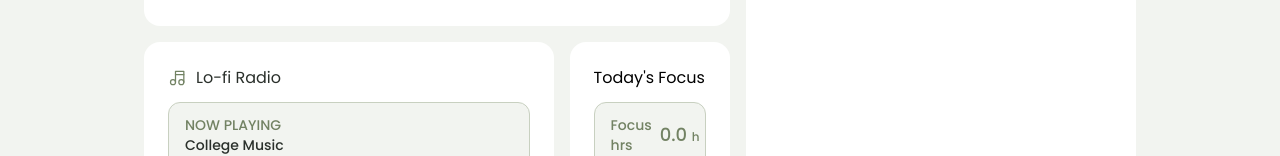
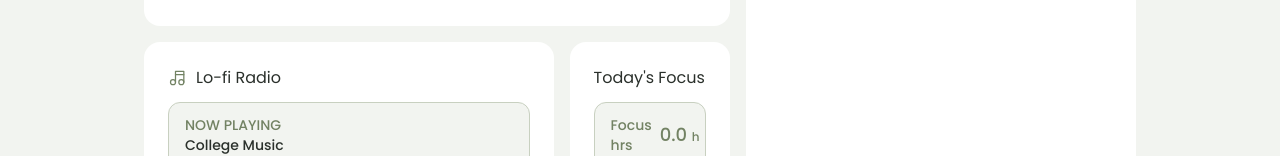
Before and after one commit to Anasfaiq/lofi-focus, a React (Vite) app: page / in a window 1280 px wide. Shown: the part 519-675 px from the top of the page. Built offline with nearby package versions, Linux system fonts and the light colour scheme.

Commit message:
fixing header text color

```diff
--- a/src/components/TodaysFocus.tsx
+++ b/src/components/TodaysFocus.tsx
@@ -14,7 +14,7 @@ const TodaysFocus = ({ stats }: Props) => {
   return (
     <div className="bg-(--lf-card) p-6 rounded-2xl flex flex-col justify-center gap-3 w-full">
       <div>
-        <p>Today's Focus</p>
+        <p className="text-(--lf-primary)">Today's Focus</p>
       </div>
       <div className="bg-(--lf-bg) border border-(--lf-border) px-4 py-3 rounded-xl text-sm flex items-center justify-between gap-2">
         <p className="text-(--lf-accent) font-medium">Focus hrs</p>
```
